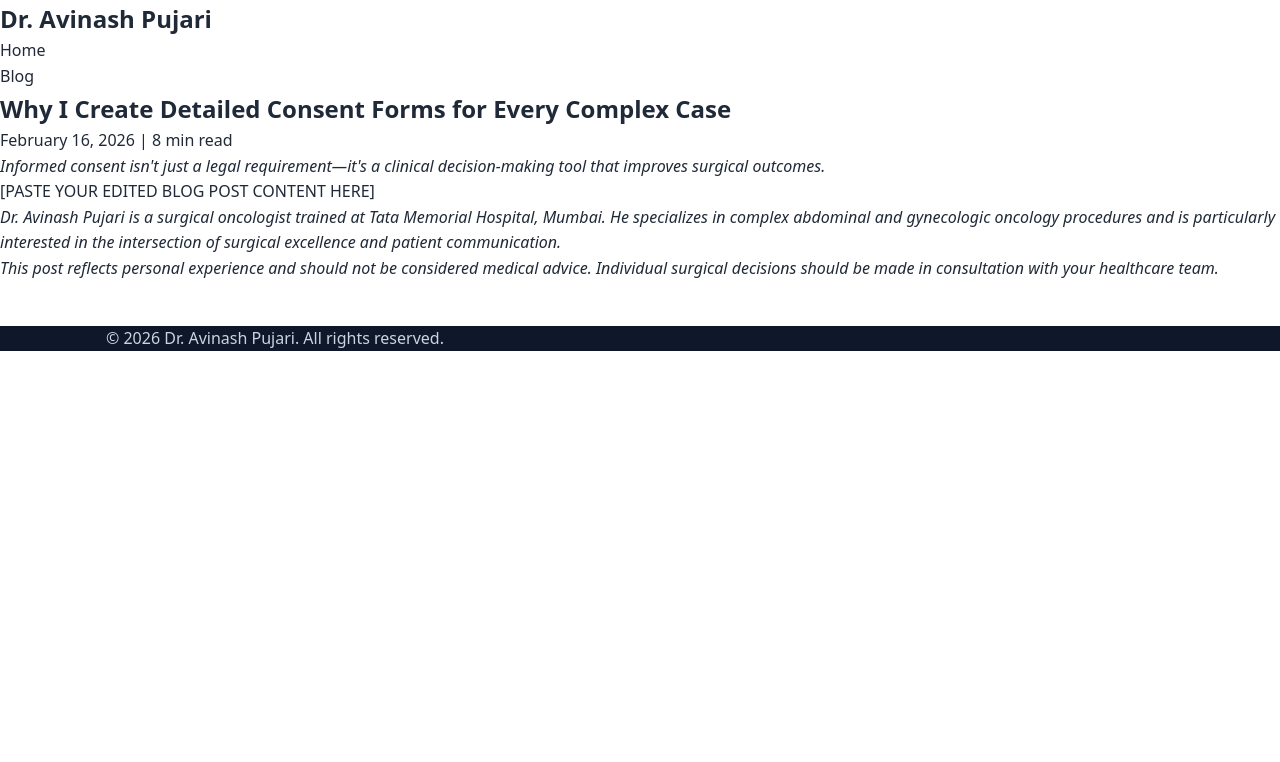
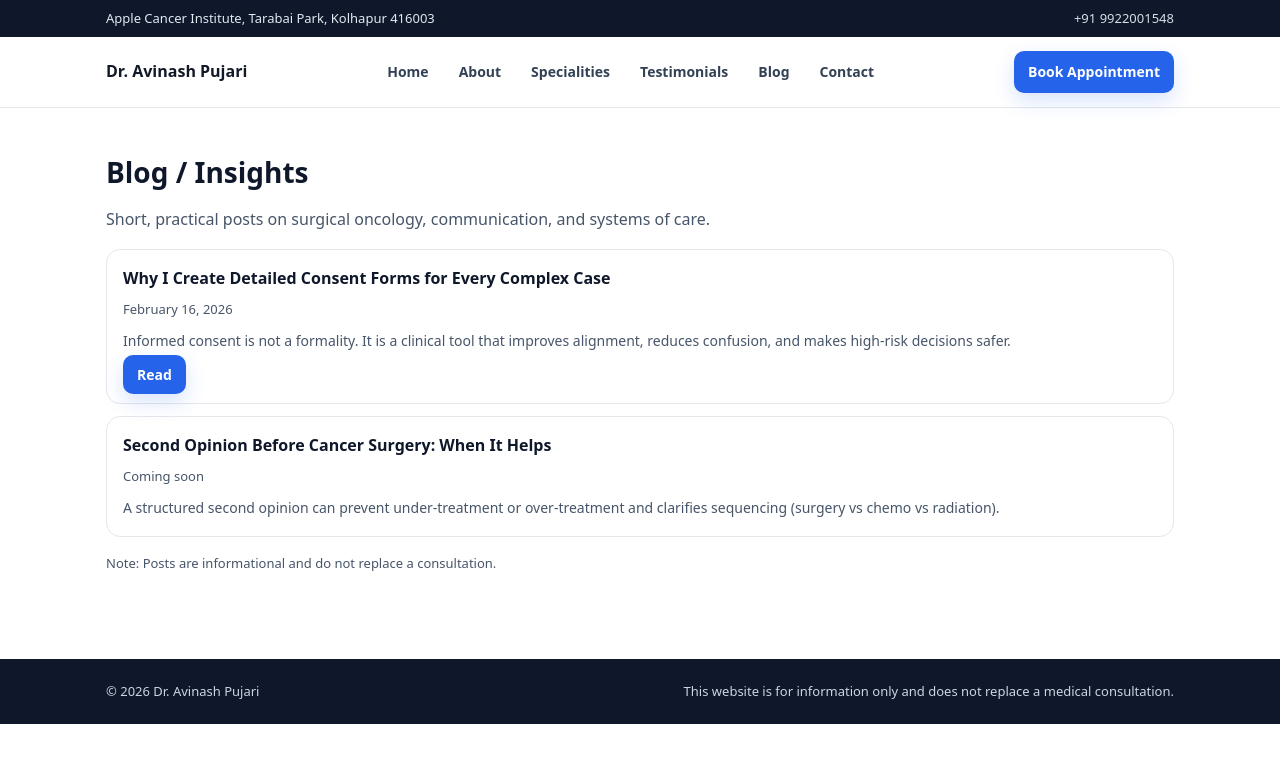
Before and after one commit to drpujariavinash/drpujariavinash.github.io, a plain HTML site: page blog.html in a window 1280 px wide. Drawn offline with Linux system fonts and the light colour scheme.

Commit message:
Update blog.html

```diff
--- a/blog.html
+++ b/blog.html
@@ -1,43 +1,80 @@
 <!DOCTYPE html>
 <html lang="en">
 <head>
-    <meta charset="UTF-8">
-    <meta name="viewport" content="width=device-width, initial-scale=1.0">
+  <meta charset="UTF-8" />
+  <meta name="viewport" content="width=device-width, initial-scale=1.0" />
   <title>Blog - Dr. Avinash Pujari</title>
-    <link rel="stylesheet" href="style.css">
+  <meta name="description" content="Insights on surgical oncology, decision-making, and systems of cancer care by Dr. Avinash Pujari." />
+  <link rel="stylesheet" href="style.css" />
 </head>
 <body>
-    <header>
-        <nav>
-            <div class="nav-container">
-                <h1>Dr. Avinash Pujari</h1>
-                <ul>
-                    <li><a href="index.html">Home</a></li>
-                    <li><a href="blog.html">Blog</a></li>
-                </ul>
+
+  <header class="site-header">
+    <div class="topbar">
+      <div class="topbar-inner">
+        <span>Apple Cancer Institute, Tarabai Park, Kolhapur 416003</span>
+        <span class="topbar-right">
+          <a href="tel:+919922001548">+91 9922001548</a>
+        </span>
+      </div>
+    </div>
+
+    <nav class="nav">
+      <div class="nav-inner">
+        <a class="brand" href="/index.html">Dr. Avinash Pujari</a>
+
+        <div class="nav-links">
+          <a href="/index.html">Home</a>
+          <a href="/about.html">About</a>
+          <a href="/specialities.html">Specialities</a>
+          <a href="/testimonials.html">Testimonials</a>
+          <a href="/blog.html">Blog</a>
+          <a href="/contact.html">Contact</a>
+        </div>
+
+        <a class="btn" href="https://wa.me/919922001548?text=Hello%20Dr.%20Avinash%20Pujari%2C%20I%20want%20to%20book%20an%20appointment.%0A%0APatient%20Name%3A%0AAge%3A%0ACity%3A%0ADiagnosis%2FProblem%3A%0AReports%3A" target="_blank" rel="noopener noreferrer">
+          Book Appointment
+        </a>
       </div>
     </nav>
   </header>
 
-    <main class="blog-post">
-        <article>
-            <h2>Why I Create Detailed Consent Forms for Every Complex Case</h2>
-            <p class="post-meta">February 16, 2026 | 8 min read</p>
+  <main class="section">
+    <div class="container">
+      <h2>Blog / Insights</h2>
+      <p>Short, practical posts on surgical oncology, communication, and systems of care.</p>
 
-            <p><em>Informed consent isn't just a legal requirement—it's a clinical decision-making tool that improves surgical outcomes.</em></p>
+      <div class="card" style="margin-top:16px">
+        <h3>Why I Create Detailed Consent Forms for Every Complex Case</h3>
+        <p style="font-size:13px; color:#475569; margin-top:6px">February 16, 2026</p>
+        <p style="margin-top:10px; color:#475569">
+          Informed consent is not a formality. It is a clinical tool that improves alignment, reduces confusion, and makes high-risk decisions safer.
+        </p>
+        <p style="margin-top:12px">
+          <a class="btn" href="#" onclick="alert('Next step: we will convert this into a full post page.'); return false;">Read</a>
+        </p>
+      </div>
 
-            <p>[PASTE YOUR EDITED BLOG POST CONTENT HERE]</p>
+      <div class="card" style="margin-top:12px">
+        <h3>Second Opinion Before Cancer Surgery: When It Helps</h3>
+        <p style="font-size:13px; color:#475569; margin-top:6px">Coming soon</p>
+        <p style="margin-top:10px; color:#475569">
+          A structured second opinion can prevent under-treatment or over-treatment and clarifies sequencing (surgery vs chemo vs radiation).
+        </p>
+      </div>
 
-            <p><em>Dr. Avinash Pujari is a surgical oncologist trained at Tata Memorial Hospital, Mumbai. He specializes in complex abdominal and gynecologic oncology procedures and is particularly interested in the intersection of surgical excellence and patient communication.</em></p>
-
-            <p><em>This post reflects personal experience and should not be considered medical advice. Individual surgical decisions should be made in consultation with your healthcare team.</em></p>
-        </article>
+      <p style="margin-top:16px; font-size:13px; color:#475569">
+        Note: Posts are informational and do not replace a consultation.
+      </p>
+    </div>
   </main>
 
   <footer>
-        <div class="container">
-            <p>&copy; 2026 Dr. Avinash Pujari. All rights reserved.</p>
+    <div class="foot">
+      <span>© 2026 Dr. Avinash Pujari</span>
+      <span>This website is for information only and does not replace a medical consultation.</span>
     </div>
   </footer>
+
 </body>
 </html>
```
Lines whose indentation alone changed are shown as unchanged.
